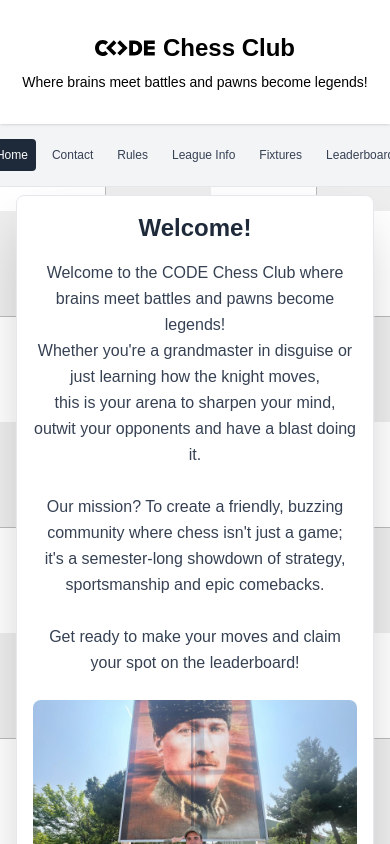
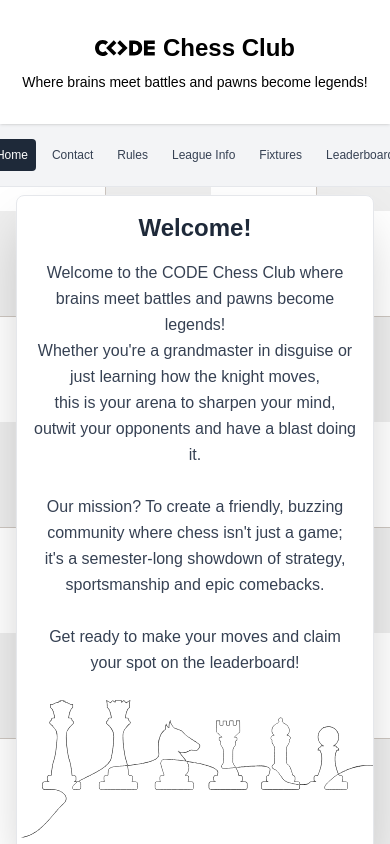
Before and after one commit to cagataycode/code-chess, a Next.js app: page / in a window 390 px wide. Built offline with nearby package versions, Linux system fonts and the light colour scheme.

Commit message:
Add chess assets and update styling

```diff
--- a/src/app/components/sections/SectionHome.tsx
+++ b/src/app/components/sections/SectionHome.tsx
@@ -12,21 +12,21 @@ export default function SectionHome({
 }: SectionHomeProps) {
   return (
     <section className={`w-full flex justify-center ${className}`}>
-      <Card>
+      <Card className="px-0">
         <div className="text-center">
-          <h2 className="text-2xl md:text-3xl font-bold mb-4 md:mb-6 text-gray-800">
+          <h2 className="text-2xl md:text-3xl font-bold mb-4 md:mb-6 text-gray-800 px-4 md:px-6">
             Welcome!
           </h2>
-          <p className="text-gray-700 whitespace-pre-line leading-relaxed text-base md:text-lg mb-4 md:mb-6">
+          <p className="text-gray-700 whitespace-pre-line leading-relaxed text-base md:text-lg mb-4 md:mb-6 px-4 md:px-6">
             {intro}
           </p>
           <div className="mt-6 md:mt-8">
             <Image
-              src="/deniz-soldat.jpeg"
-              alt="Deniz Soldat"
-              width={300}
-              height={200}
-              className="rounded-lg mx-auto w-full max-w-md"
+              src="/chess-vector.svg"
+              alt="chess"
+              width={1000}
+              height={1000}
+              className="rounded-lg mx-auto w-full"
               priority
             />
           </div>
--- a/src/app/components/sections/SectionLeague.tsx
+++ b/src/app/components/sections/SectionLeague.tsx
@@ -22,7 +22,7 @@ export default function SectionLeague({
           </p>
           <div className="mt-8">
             <Image
-              src="/deniz-soldat.jpeg"
+              src="/chess-board.jpg"
               alt="Deniz Soldat"
               width={1000}
               height={1000}
--- a/src/app/globals.css
+++ b/src/app/globals.css
@@ -21,7 +21,7 @@
 } */
 
 body {
-  background: #000;
+  background: #4a2d14;
   color: var(--foreground);
   font-family: Arial, Helvetica, sans-serif;
 }
```
Also changed, not shown: public/chess-board.jpg (added), public/chess-vector.svg (added).
